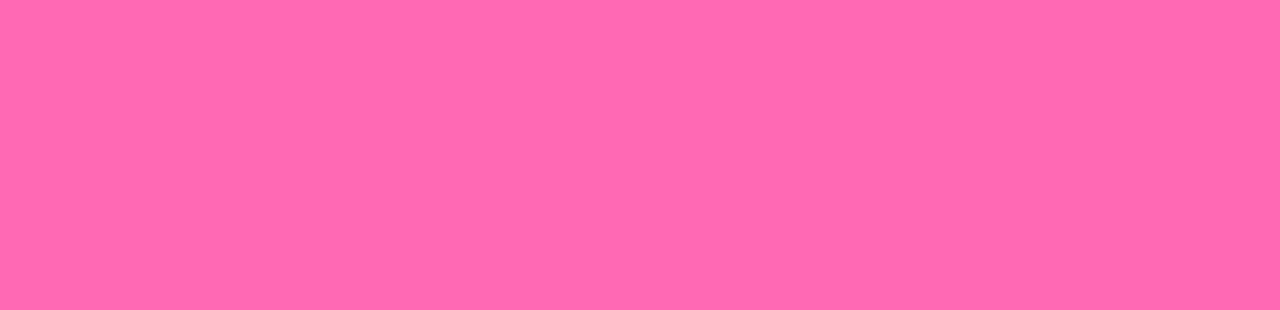
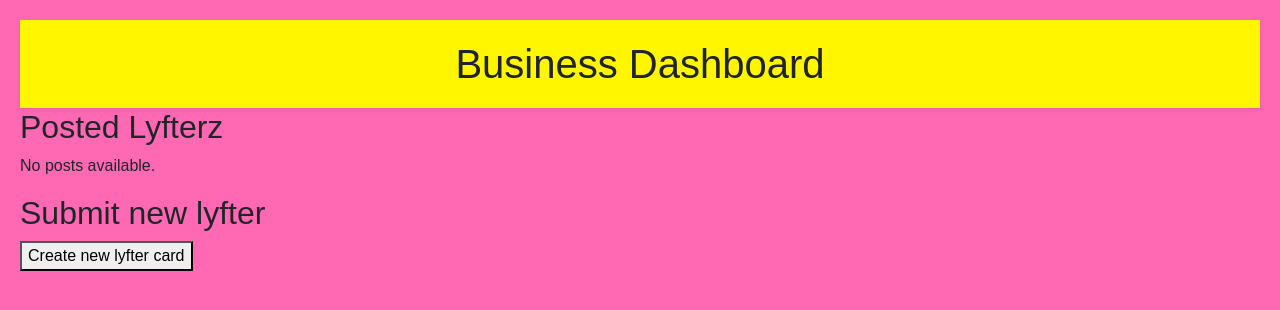
Before and after one commit to Morkenson/StopLyfterz, a React (Vite) app in the folder StopLyfterz/: page /business in a window 1280 px wide. Before the commit this address had no page. Shown: the top 310 px of the page. Built offline with nearby package versions, Linux system fonts and the light colour scheme; the HTML template or start-up script is replaced by a standard one.

Commit message:
Added Business Page and Page for Business to submit a new Lyfter Card. Created base for the form to submit a Lyfter Card.

```diff
--- a/StopLyfterz/src/App.tsx
+++ b/StopLyfterz/src/App.tsx
@@ -3,6 +3,8 @@ import Dashboard from './pages/Dashboard';
 import Login from './pages/Login';
 import Register from './pages/Register';
 import Admin from './pages/AdminPage';
+import Business from './pages/BusinessPage';
+import Form from './pages/LyfterForm';
 
 function App() {
   return (
@@ -12,6 +14,8 @@ function App() {
               <Route path="/login" element={<Login />} />
               <Route path="/register" element={<Register />} />
               <Route path="/admin" element={<Admin />} />
+              <Route path="/business" element={<Business />} />
+              <Route path="/form" element={<Form />} />
           </Routes>
       </Router>
   );
--- a/StopLyfterz/src/dbController.ts
+++ b/StopLyfterz/src/dbController.ts
@@ -1 +1,3 @@
 // Functions for our database such as login, register, and getting lifters cards and such.
+
+export {}
--- /dev/null
+++ b/StopLyfterz/src/pages/BusinessPage.tsx
@@ -0,0 +1,60 @@
+import React, { useEffect, useState } from 'react';
+import { useNavigate } from 'react-router-dom'
+import '../assets/styles/Dashboard.css';
+
+
+
+interface Post {
+    id: number;
+    name: string;
+    image: string;
+    description: string;
+}
+
+
+const Business: React.FC = () => {
+
+    const [posts, setPosts] = useState<Post[]>([]);
+    const navigate = useNavigate();
+        interface BoxData {
+            src: string;
+            alt: string;
+            description: string;
+        }
+
+
+    return (
+        <div style={{ padding: '20px' }}>
+            <header>
+                <h1>Business Dashboard</h1>
+            </header>
+
+            <section>
+                <h2>Posted Lyfterz</h2>
+                {posts.length > 0 ? (
+                    <ul>
+                        {posts.map(post => (
+                            <li key={post.id} style={{ marginBottom: '10px' }}>
+                                <img src={post.image} alt={post.name} style={{ width: '100px', marginRight: '10px' }} />
+                                <strong>{post.name}</strong>
+                                <p>{post.description}</p>
+                            </li>
+                        ))}
+                    </ul>
+                ) : (
+                    <p>No posts available.</p>
+                )}
+            </section>
+
+            <section>
+                <h2>Submit new lyfter</h2>
+                <p>
+                    <button onClick={() => navigate('/form')}>Create new lyfter card</button>
+                </p>
+            </section>
+
+        </div>
+    );
+};
+
+export default Business;
--- a/StopLyfterz/src/pages/Dashboard.tsx
+++ b/StopLyfterz/src/pages/Dashboard.tsx
@@ -37,6 +37,7 @@ const Dashboard: React.FC = () => {
                 </div>
                 <button onClick={() => navigate('/login')}>Login</button>
                 <button onClick={() => navigate('/admin')}>AdminPageForTesting</button>
+                <button onClick={() => navigate('/business')}>BusinessPageForTesting</button>
             </header>
             <div className="container">
                 {filteredBoxes.map((box, index) => (
--- /dev/null
+++ b/StopLyfterz/src/pages/LyfterForm.tsx
@@ -0,0 +1,68 @@
+import React, { useEffect, useState } from 'react';
+
+interface Post {
+    id: number;
+    name: string;
+    image: string;
+    description: string;
+}
+
+
+function LyfterForm() {
+
+    const [submitting, setSubmitting] = useState(false);
+    const [posts, setPosts] = useState<Post[]>([]);
+
+    // const handleSubmit = event => {
+    //     event.preventDefault();
+    //     setSubmitting(true);
+
+    //     setTimeout(() => {
+    //       setSubmitting(false);
+    //     }, 3000)
+    // }    onSubmit={handleSubmit}
+    // <img src={image} alt='Lyfter Image' />
+
+
+    return (
+        <div style={{ padding: '20px' }}>
+            <h1>Create new lyfter card</h1>
+            {submitting &&
+                <div>Submtting Form...</div>
+            }
+            <section>
+                <form>
+                    <fieldset>
+                        <label>
+                            <p>Name</p>
+                            <input name="name" />
+                        </label>
+                    </fieldset>
+                    <fieldset>
+                        <label>
+                            <p>Location</p>
+                            <input name="location" />
+                        </label>
+                    </fieldset>
+                    <fieldset>
+                        <label>
+                            <p>Description</p>
+                            <input name="description" />
+                        </label>
+                    </fieldset>
+                    <fieldset>
+                        <label>
+                            <p>Image</p>
+                            <input type='file' name="image" id='image'/>
+
+                        </label>
+                    </fieldset>
+                    <button type="submit">Submit</button>
+                </form>
+            </section>
+
+        </div>
+    );
+};
+
+export default LyfterForm;
```
